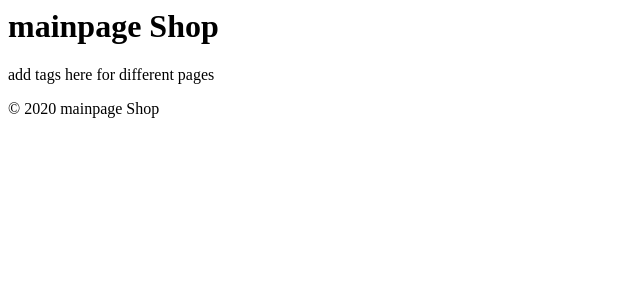
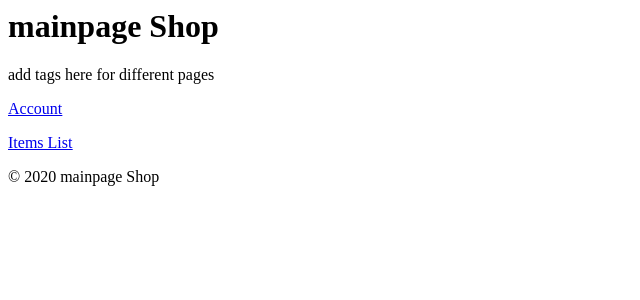
Before and after one commit to software-students-fall2022/web-app-exercise-team-8-1, a Flask app: page /list.html in a window 1280 px wide. Shown: the top 300 px of the page, without its empty margins (0-640 px from the left). Run offline with Flask 2, Linux system fonts and the light colour scheme; data that the repository does not hold is empty.

Commit message:
links added in list.html

```diff
--- a/templates/list.html
+++ b/templates/list.html
@@ -13,6 +13,13 @@
             mainpage Shop
         </h1>
         add tags here for different pages
+
+        <a href="edit.html"><p class = "delete"><u>
+            Account
+        </u></p></a>
+        <a href="list.html"><p class = "list"><u>
+           Items List
+        </u></p></a>
     </header>
     <main>
         <section class="filters">
```
